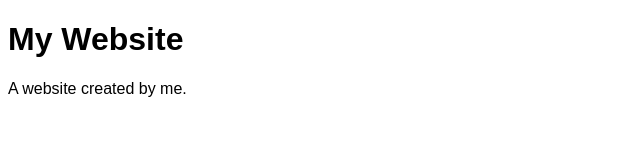
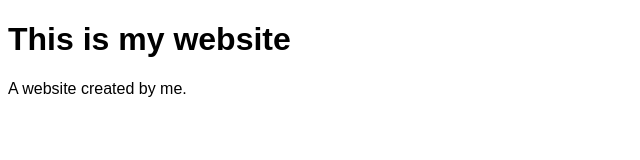
Before and after one commit to materurbium/docker-test, a plain HTML site: page index.html in a window 1280 px wide. Shown: the whole page, without its empty margins (0-640 px from the left). Drawn offline with Linux system fonts and the light colour scheme.

Commit message:
Update index.html

```diff
--- a/index.html
+++ b/index.html
@@ -12,7 +12,7 @@ body {
 </head>
 <body>
 
-<h1>My Website</h1>
+<h1>This is my website</h1>
 <p>A website created by me.</p>
 
 </body>
```
